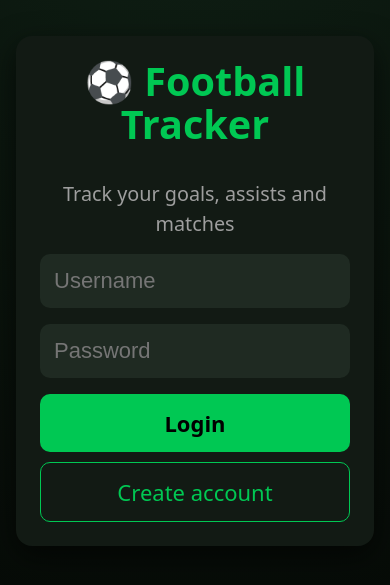
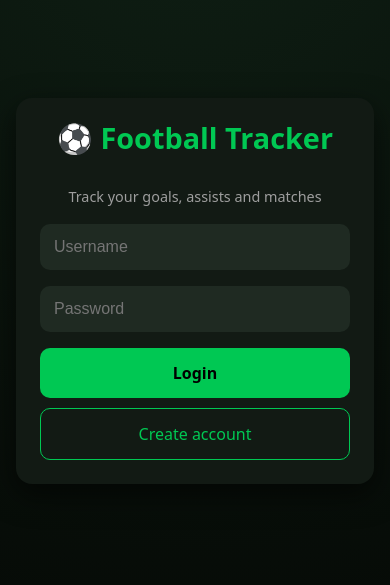
Before and after one commit to Juanmilion/football-tracker, a React (Vite) app: page /auth in a window 390 px wide. Shown: the part 131-716 px from the top of the page. Built offline with nearby package versions, Linux system fonts and the light colour scheme.

Commit message:
CSS change. Responsive total fixed

```diff
--- a/index.html
+++ b/index.html
@@ -1,20 +1,24 @@
 <!doctype html>
 <html lang="en">
+
 <head>
   <meta charset="UTF-8" />
   <link rel="manifest" href="/manifest.json" />
   <meta name="theme-color" content="#0f172a" />
-
   <meta name="apple-mobile-web-app-capable" content="yes" />
   <meta name="apple-mobile-web-app-status-bar-style" content="black" />
   <meta name="apple-mobile-web-app-title" content="Tracker" />
+  <!-- BLOQUEA ZOOM -->
+  <meta name="viewport" content="width=device-width, initial-scale=1, maximum-scale=1, user-scalable=no" />
   <link rel="apple-touch-icon" href="/icon-192.png" />
   <link rel="icon" type="image/svg+xml" href="/soccer_ball.png" />
   <meta name="viewport" content="width=device-width, initial-scale=1.0" />
   <title>Football Tracker </title>
 </head>
+
 <body>
   <div id="root"></div>
   <script type="module" src="/src/main.tsx"></script>
 </body>
+
 </html>
--- a/src/styles/app.css
+++ b/src/styles/app.css
@@ -12,7 +12,7 @@
 }
 
 html {
-    font-size: 22px;
+    font-size: 16px;
 }
 
 #root {
@@ -38,6 +38,12 @@
     font-family: system-ui, -apple-system, sans-serif;
     color: var(--text);
     text-align: center;
+}
+
+input,
+select,
+textarea {
+    font-size: 16px;
 }
 
 /* LAYOUT */
@@ -79,7 +85,8 @@
     width: 100%;
 }
 
-.card-list, .charts {
+.card-list,
+.charts {
     width: 100%;
 }
 
@@ -186,6 +193,7 @@
 
 .form-group input,
 .form-group select {
+    font-size: 16px;
     padding: 12px;
     border-radius: 8px;
     border: none;
@@ -566,6 +574,7 @@
 .new-pitch input {
     flex: 1;
     padding: 10px;
+    font-size: 16px;
     border-radius: 8px;
     border: none;
     background: #1f2a22;
@@ -610,6 +619,7 @@
     padding: 12px;
     border-radius: 8px;
     border: none;
+    font-size: 16px;
     background: #1f2a22;
     color: white;
 }
```
Lines whose indentation alone changed are shown as unchanged.
